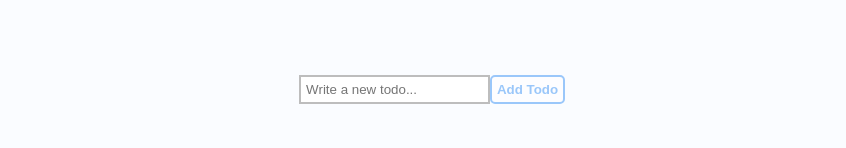
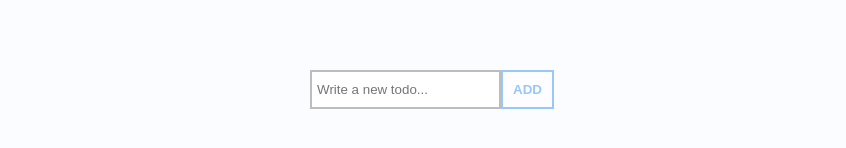
Before and after one commit to ulises-castro/todo-finito, a React (Create React App) app: page / in a window 1280 px wide. Shown: the part 131-279 px from the top of the page, without its empty margins (208-1054 px from the left). Built offline with nearby package versions, Linux system fonts and the light colour scheme.

Commit message:
Modified styles

```diff
--- a/src/containers/TodoBoard/index.tsx
+++ b/src/containers/TodoBoard/index.tsx
@@ -1,9 +1,9 @@
 import React, { useReducer, useState } from "react";
 import TodoContainer from "components/TodoContainer";
 import TodoItem from "components/TodoItem";
-import { TodoStatusContainer, TodoBody, ActionBar } from "./styled";
+import { TodoStatusContainer, TodoBody, ActionBar, SquareBtn } from "./styled";
 import { Form, Input } from "css-components";
-import { Header, SimpleBtn } from "css-components";
+import { Header, Flex } from "css-components";
 import {
   ADD_TODO,
   REMOVE_TODO,
@@ -16,11 +16,11 @@ import { TodoProps, handlerTodoType, TodoBase } from "./models/Todo.interface";
 
 function TodoBoard() {
   const [state, dispatch] = useReducer(todoReducer, initialTodoState);
-  const [newTodoValue, setNewTodoValue] = React.useState<string>('')
-  const inputNewTodoRef = React.useRef<HTMLInputElement | null>(null)
+  const [newTodoValue, setNewTodoValue] = React.useState<string>("");
+  const inputNewTodoRef = React.useRef<HTMLInputElement | null>(null);
 
   const handleAddTodo = (event: any) => {
-    event.preventDefault()
+    event.preventDefault();
 
     const payload: TodoProps = {
       title: newTodoValue,
@@ -29,9 +29,9 @@ function TodoBoard() {
 
     dispatch({ type: ADD_TODO, payload });
 
-    setNewTodoValue('')
+    setNewTodoValue("");
 
-    if (inputNewTodoRef.current) inputNewTodoRef.current.focus()
+    if (inputNewTodoRef.current) inputNewTodoRef.current.focus();
   };
 
   const handlerRemoveTodo: handlerTodoType = (todoId) => {
@@ -46,9 +46,11 @@ function TodoBoard() {
     dispatch({ type: UPDATE_TODO, payload: { todoId, data } });
   };
 
-  const handleChangeNewTodoValue = (event: React.ChangeEvent<HTMLInputElement>) => {
-    setNewTodoValue(event.target.value)
-  }
+  const handleChangeNewTodoValue = (
+    event: React.ChangeEvent<HTMLInputElement>
+  ) => {
+    setNewTodoValue(event.target.value);
+  };
 
   // TODO: This could be refactored
   const filterTodosBy: any = (status = "") =>
@@ -72,10 +74,18 @@ function TodoBoard() {
       </Header>
       <ActionBar>
         <Form onSubmit={handleAddTodo} justifyContent="center">
-          <div>
-            <Input type="text" ref={inputNewTodoRef} value={newTodoValue} onChange={handleChangeNewTodoValue} placeholder="Write a new todo..." />
-            <SimpleBtn type="submit" disabled={!newTodoValue}>Add Todo</SimpleBtn>
-          </div>
+          <Flex justifyContent="strech">
+            <Input
+              type="text"
+              ref={inputNewTodoRef}
+              value={newTodoValue}
+              onChange={handleChangeNewTodoValue}
+              placeholder="Write a new todo..."
+            />
+            <SquareBtn type="submit" disabled={!newTodoValue}>
+              Add
+            </SquareBtn>
+          </Flex>
         </Form>
       </ActionBar>
       <TodoStatusContainer>
--- a/src/containers/TodoBoard/styled/index.ts
+++ b/src/containers/TodoBoard/styled/index.ts
@@ -1,4 +1,5 @@
 import styled from "styled-components";
+import { SimpleBtn } from 'css-components'
 
 export const TodoBody = styled.div`
   display: grid;
@@ -33,3 +34,9 @@ export const TodoStatusContainer = styled.section<ITodoStatusContainer>`
   flex-direction: ${(props) => props.direction || "row"};
   justify-content: space-between;
 `;
+
+export const SquareBtn = styled(SimpleBtn)`
+  padding: 10px;
+  text-transform: uppercase;
+  border-radius: 0;
+`
--- a/src/css-components/index.ts
+++ b/src/css-components/index.ts
@@ -50,7 +50,13 @@ export const Form = styled.form<FormType>`
   justify-content: ${props => props.justifyContent || 'space-between'};
 `;
 
-export const SimpleBtn = styled(InvertedBtn)`
+interface SimpleBtnProps {
+  padding?: string;
+}
+
+export const SimpleBtn = styled(InvertedBtn)<SimpleBtnProps>`
+  ${props => props.padding || ''}
+
   &:disabled {
     opacity: 0.6;
   }
```
